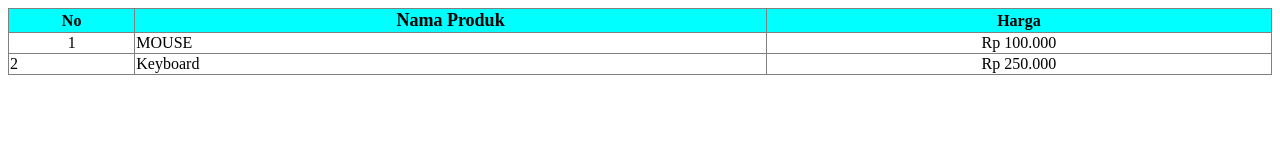
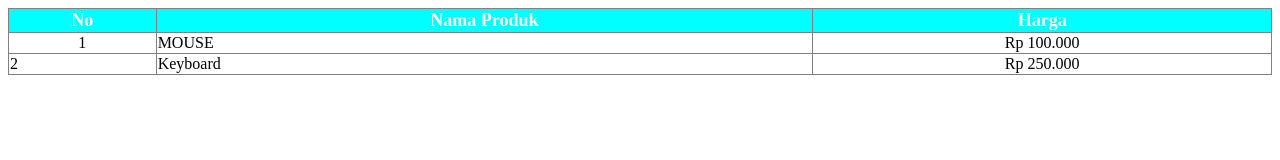
Before and after one commit to rayhan-18/1124160206-Tugas-Meet6, a plain HTML site: page index.html in a window 1280 px wide. Drawn offline with Linux system fonts and the light colour scheme.

```diff
--- a/index.html
+++ b/index.html
@@ -7,10 +7,10 @@
 </head>
 <body>
     <table border="1" style="border-collapse: collapse;" width="100%">
-        <tr style="background-color: aqua;">
-            <th width="10%">No</th>
-            <th style="font-size: 18px; text-align:center" width="50%">Nama Produk</th>
-            <th style="font-weight: bold;" width="40%">Harga</th>
+        <tr>
+            <th style="background-color: aqua; color: white; font-weight: bold; font-size: 18px; text-align:center;">No</th>
+            <th style="background-color: aqua; color: white; font-weight: bold; font-size: 18px; text-align:center;">Nama Produk</th>
+            <th style="background-color: aqua; color: white; font-weight: bold; font-size: 18px; text-align:center;">Harga</th>
         </tr>
         <tr>
             <td style="text-align: center;">1</td>
```
